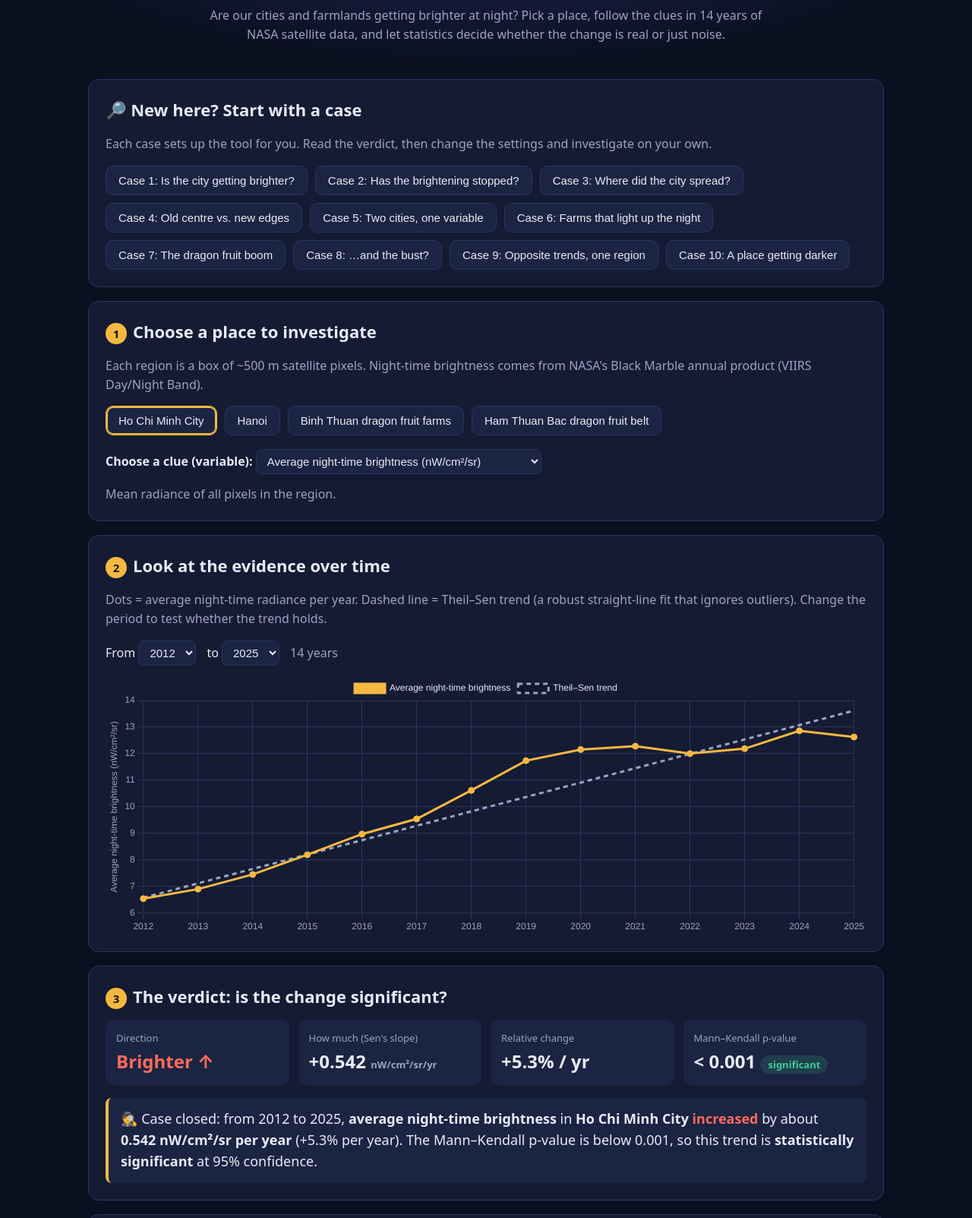
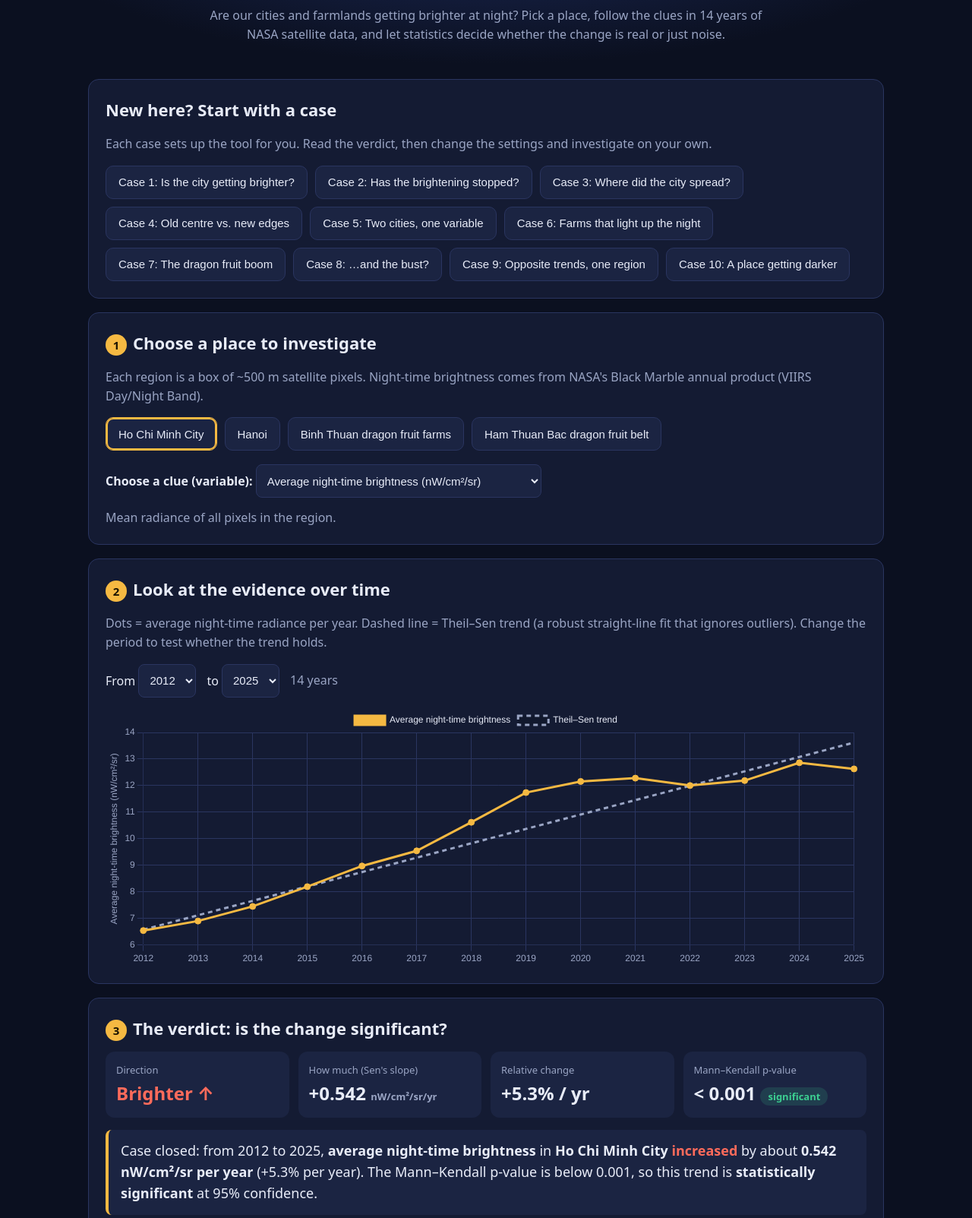
Before and after one commit to khietnn/night-light-trend-detective, a plain HTML site: page docs/index.html in a window 1280 px wide. Shown: the part 120-1723 px from the top of the page at 76% size. Drawn offline with nearby package versions, Linux system fonts and the light colour scheme.

Commit message:
UI/UX: accessible chart and map labels, live verdict, aria-pressed toggles, 44px targets, focus ring, reduced motion, loading/error state, no emoji icons
Co-Authored-By: Claude Opus 5.5 <noreply@anthropic.com>

```diff
--- a/docs/index.html
+++ b/docs/index.html
@@ -45,6 +45,10 @@ dt{font-weight:700}dd{margin:0;color:var(--muted)}
 .pill{display:inline-block;padding:2px 10px;border-radius:999px;font-size:13px;font-weight:600}
 .pill.sig{background:rgba(60,207,145,.15);color:var(--ok)}.pill.nsig{background:rgba(154,165,196,.15);color:var(--muted)}
 footer{max-width:1080px;margin:0 auto;padding:0 16px 40px;color:var(--muted);font-size:14px}
+.regions button,select{min-height:44px}
+button:focus-visible,select:focus-visible,a:focus-visible{outline:3px solid var(--accent);outline-offset:2px}
+img.map{aspect-ratio:6/5;height:auto}
+@media (prefers-reduced-motion:reduce){*{scroll-behavior:auto!important;transition:none!important;animation:none!important}}
 .warn{background:rgba(245,185,66,.08);border:1px solid rgba(245,185,66,.35);border-radius:10px;padding:12px 14px;margin-top:12px}
 </style>
 </head>
@@ -57,7 +61,7 @@ footer{max-width:1080px;margin:0 auto;padding:0 16px 40px;color:var(--muted);fon
 
 <main>
   <section>
-    <h2>🔎 New here? Start with a case</h2>
+    <h2>New here? Start with a case</h2>
     <p class="muted">Each case sets up the tool for you. Read the verdict, then change the settings and investigate on your own.</p>
     <div class="regions" id="cases"></div>
     <p class="sentence" id="caseText" style="display:none"></p>
@@ -66,7 +70,7 @@ footer{max-width:1080px;margin:0 auto;padding:0 16px 40px;color:var(--muted);fon
   <section>
     <h2><span class="step">1</span>Choose a place to investigate</h2>
     <p class="muted">Each region is a box of ~500 m satellite pixels. Night-time brightness comes from NASA's Black Marble annual product (VIIRS Day/Night Band).</p>
-    <div class="regions" id="regions"></div>
+    <div class="regions" id="regions" aria-label="Regions"><p class="muted" id="loading" role="status">Loading NASA Black Marble results…</p></div>
     <div class="controls" style="margin-top:18px">
       <label><b>Choose a clue (variable):</b> <select id="var"></select></label>
     </div>
@@ -81,7 +85,7 @@ footer{max-width:1080px;margin:0 auto;padding:0 16px 40px;color:var(--muted);fon
       <label>to <select id="y1"></select></label>
       <span class="muted" id="nyears"></span>
     </div>
-    <div class="chartbox"><canvas id="chart"></canvas></div>
+    <div class="chartbox"><canvas id="chart" role="img" aria-label="Line chart of yearly night-time brightness with a trend line"></canvas></div>
   </section>
 
   <section>
@@ -92,7 +96,7 @@ footer{max-width:1080px;margin:0 auto;padding:0 16px 40px;color:var(--muted);fon
       <div class="stat"><div class="k">Relative change</div><div class="v" id="vPct">–</div></div>
       <div class="stat"><div class="k">Mann–Kendall p-value</div><div class="v" id="vP">–</div></div>
     </div>
-    <p class="sentence" id="sentence"></p>
+    <p class="sentence" id="sentence" role="status" aria-atomic="true"></p>
   </section>
 
   <section>
@@ -176,7 +180,10 @@ function mannKendall(x, y){
 }
 
 let DATA, cur, curVar='mean_radiance', chart;
-fetch('data/results.json').then(r=>r.json()).then(d=>{ DATA=d; init(); });
+const REDUCED = window.matchMedia('(prefers-reduced-motion: reduce)').matches;
+fetch('data/results.json').then(r=>{ if(!r.ok) throw new Error(r.status); return r.json(); })
+  .then(d=>{ DATA=d; document.getElementById('loading').remove(); init(); })
+  .catch(()=>{ document.getElementById('loading').textContent='Could not load the results. Please reload the page.'; });
 const verdictWord = v => v.significant ? (v.sen_slope_per_year>0?'increasing':'decreasing') : 'no significant trend';
 
 function init(){
@@ -222,13 +229,13 @@ function renderCases(){
   CASES.filter(c=>DATA.regions[c.region]).forEach(c=>{
     const b=document.createElement('button'); b.textContent=c.title;
     b.onclick=()=>{
-      document.querySelectorAll('#cases button').forEach(x=>x.classList.toggle('active',x===b));
+      document.querySelectorAll('#cases button').forEach(x=>{ x.classList.toggle('active',x===b); x.setAttribute('aria-pressed', x===b); });
       curVar=c.v; document.getElementById('var').value=c.v; renderTable(); select(c.region);
       if(c.from){ document.getElementById('y0').value=c.from; }
       if(c.to){ document.getElementById('y1').value=c.to; }
       if(c.from||c.to) update();
-      const t=document.getElementById('caseText'); t.style.display='block'; t.textContent='🕵️ '+c.text;
-      document.getElementById('chart').scrollIntoView({behavior:'smooth',block:'center'});
+      const t=document.getElementById('caseText'); t.style.display='block'; t.textContent=c.text;
+      document.getElementById('chart').scrollIntoView({behavior:REDUCED?'auto':'smooth',block:'center'});
     };
     box.appendChild(b);
   });
@@ -245,7 +252,8 @@ function renderTable(){
 
 function select(k){
   cur=k; const r=DATA.regions[k];
-  document.querySelectorAll('#regions button').forEach(b=>b.classList.toggle('active',b.dataset.k===k));
+  document.querySelectorAll('#regions button').forEach(b=>{ b.classList.toggle('active',b.dataset.k===k); b.setAttribute('aria-pressed', b.dataset.k===k); });
+  document.getElementById('map').alt=`Per-pixel trend map of ${r.label}: red pixels brightened significantly, blue pixels dimmed significantly, grey pixels show no significant trend`;
   const y0=document.getElementById('y0'), y1=document.getElementById('y1');
   y0.innerHTML=y1.innerHTML=r.years.map(y=>`<option>${y}</option>`).join('');
   y0.value=r.years[0]; y1.value=r.years[r.years.length-1];
@@ -271,13 +279,14 @@ function update(){
   document.getElementById('vPct').textContent=`${fmt(pct,1)}% / yr`;
   document.getElementById('vP').innerHTML=`${t.p<0.001?'< 0.001':t.p.toFixed(3)} <span class="pill ${t.p<0.05?'sig':'nsig'}">${t.p<0.05?'significant':'not significant'}</span>`;
   document.getElementById('sentence').innerHTML = t.p<0.05
-    ? `🕵️ Case closed: from ${x[0]} to ${x[x.length-1]}, <b>${V.label.toLowerCase()}</b> in <b>${r.label}</b> <b class="${cls}">${t.slope>0?'increased':'decreased'}</b> by about <b>${Math.abs(t.slope).toFixed(3)} ${U} per year</b> (${fmt(pct,1)}% per year). The Mann–Kendall p-value is ${t.p<0.001?'below 0.001':t.p.toFixed(3)}, so this trend is <b>statistically significant</b> at 95% confidence.`
-    : `🕵️ Not enough evidence: from ${x[0]} to ${x[x.length-1]}, <b>${V.label.toLowerCase()}</b> in <b>${r.label}</b> changed by ${fmt(t.slope,3)} ${U} per year, but the p-value (${t.p.toFixed(3)}) is above 0.05, so we <b>cannot rule out random variation</b>. Try a longer period.`;
+    ? `Case closed: from ${x[0]} to ${x[x.length-1]}, <b>${V.label.toLowerCase()}</b> in <b>${r.label}</b> <b class="${cls}">${t.slope>0?'increased':'decreased'}</b> by about <b>${Math.abs(t.slope).toFixed(3)} ${U} per year</b> (${fmt(pct,1)}% per year). The Mann–Kendall p-value is ${t.p<0.001?'below 0.001':t.p.toFixed(3)}, so this trend is <b>statistically significant</b> at 95% confidence.`
+    : `Not enough evidence: from ${x[0]} to ${x[x.length-1]}, <b>${V.label.toLowerCase()}</b> in <b>${r.label}</b> changed by ${fmt(t.slope,3)} ${U} per year, but the p-value (${t.p.toFixed(3)}) is above 0.05, so we <b>cannot rule out random variation</b>. Try a longer period.`;
+  document.getElementById('chart').setAttribute('aria-label', `Line chart of ${V.label.toLowerCase()} in ${r.label} from ${x[0]} to ${x[x.length-1]}, from ${y[0].toFixed(2)} to ${y[y.length-1].toFixed(2)} ${U}, with a Theil–Sen trend line`);
   const line=x.map(xx=>t.intercept+t.slope*xx);
   const cfg={type:'line',data:{labels:x,datasets:[
       {label:V.label,data:y,borderColor:'#f5b942',backgroundColor:'#f5b942',pointRadius:4,tension:0},
       {label:"Theil–Sen trend",data:line,borderColor:'#9aa5c4',borderDash:[6,5],pointRadius:0}]},
-    options:{maintainAspectRatio:false,plugins:{legend:{labels:{color:'#e8ecf8'}}},
+    options:{...(REDUCED?{animation:false}:{}),maintainAspectRatio:false,plugins:{legend:{labels:{color:'#e8ecf8'}}},
       scales:{x:{ticks:{color:'#9aa5c4'},grid:{color:'#2a3560'}},y:{title:{display:true,text:V.label+' ('+U+')',color:'#9aa5c4'},ticks:{color:'#9aa5c4'},grid:{color:'#2a3560'}}}}};
   if(chart){chart.data=cfg.data;chart.options=cfg.options;chart.update();} else chart=new Chart(document.getElementById('chart'),cfg);
 }
```
